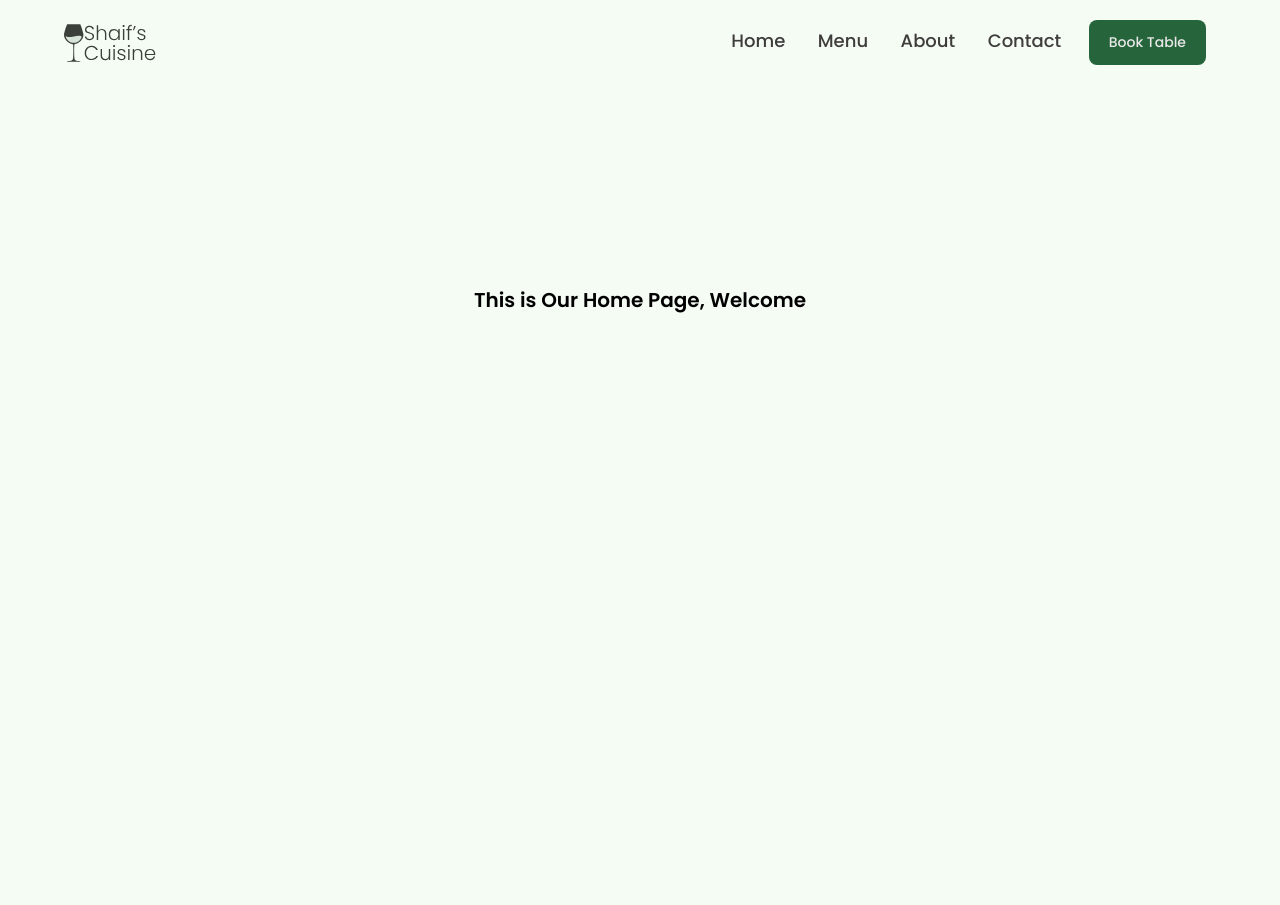
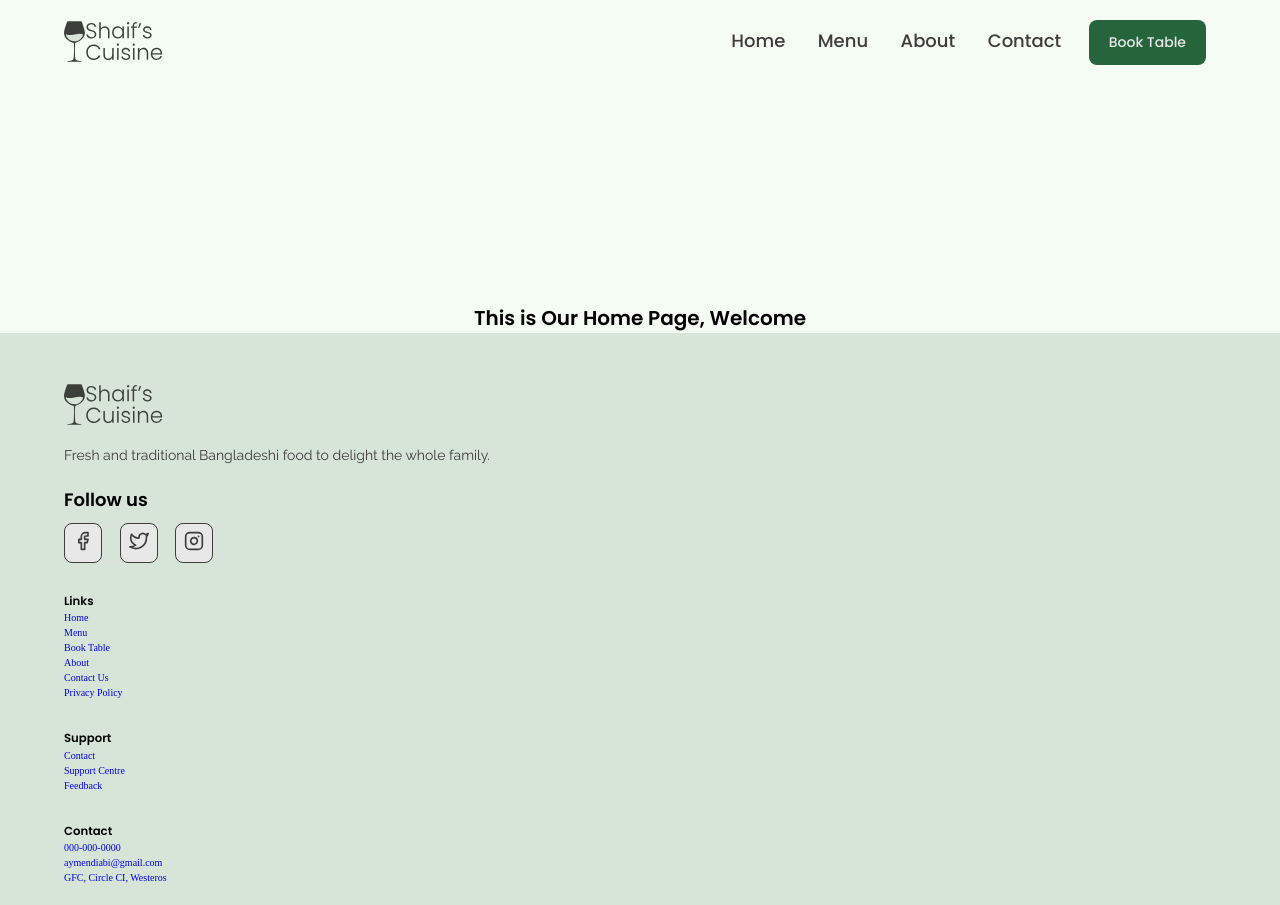
Before and after one commit to AymenDiabi/Shaif-s-Cuisine, a plain HTML site: page index.html in a window 1280 px wide. Before the commit the page ends 800 px from the top, so only its background shows below. Drawn offline with nearby package versions, Linux system fonts and the light colour scheme.

Commit message:
Currently working on the footer but it's not done yet

```diff
--- a/components.css
+++ b/components.css
@@ -126,6 +126,127 @@
   }
 }
 
+/* Footer  */
+
+footer {
+  background-color: var(--lightGreen-1);
+  padding-block: 5rem 2rem;
+}
+
+.footer-wrapper {
+  display: flex;
+  flex-direction: column;
+  gap: 3rem;
+}
+
+.logo {
+  width: 10rem;
+  margin-bottom: 2rem;
+}
+
+.footer-desc {
+  font-size: 1.4rem;
+  color: var(--black-2);
+  margin-bottom: 2rem;
+}
+
+.footer-social_title {
+  font-size: 1.8rem;
+  color: var(--black);
+  margin-bottom: 1rem;
+}
+
+.footer-social li {
+  display: inline-block;
+  margin-right: 1.5rem;
+}
+
+.footer-social a:link,
+.footer-social a:visited {
+  padding: .5rem .8rem;
+  background-color: var(--white-1);
+  border: 1px solid var(--black-2);
+  border-radius: 8px;
+  color: ;
+}
+
+.footer-social svg {
+  width: 2rem;
+  color: var(--black-2);
+}
+
+
+
+
+
+
+
+
+
+
+
+
+
+
+
+
+
+
+
+
+
+
+
+
+
+
+
+
+
+
+
+
+
+
+
+
+
+
+
+
+
+
+
+
+
+
+
+
+
+
+
+
+
+
+
+
+
+
+
+
+
+
+
+
+
+
+
+
+
+
+
+
+
 
 
 
--- a/index.html
+++ b/index.html
@@ -7,14 +7,14 @@
     <meta name="viewport" content="width=device-width, initial-scale=1.0">
     <link rel="shortcut icon" href="images/favicon.ico" type="image/x-icon">
     <!-- Font Family  -->
-        <!-- Poppins  -->
+    <!-- Poppins  -->
     <link rel="preconnect" href="https://fonts.googleapis.com">
     <link rel="preconnect" href="https://fonts.gstatic.com" crossorigin>
     <link href="https://fonts.googleapis.com/css2?family=Poppins:wght@500;600&display=swap" rel="stylesheet">
-        <!-- Raleway -->
-        <link rel="preconnect" href="https://fonts.googleapis.com">
-        <link rel="preconnect" href="https://fonts.gstatic.com" crossorigin>
-        <link href="https://fonts.googleapis.com/css2?family=Raleway:wght@400;500;600&display=swap" rel="stylesheet">
+    <!-- Raleway -->
+    <link rel="preconnect" href="https://fonts.googleapis.com">
+    <link rel="preconnect" href="https://fonts.gstatic.com" crossorigin>
+    <link href="https://fonts.googleapis.com/css2?family=Raleway:wght@400;500;600&display=swap" rel="stylesheet">
     <!-- title -->
     <title>Shaif's Cuisine</title>
     <!-- CSS Links  -->
@@ -22,7 +22,7 @@
     <link rel="stylesheet" href="style.css">
     <link rel="stylesheet" href="components.css">
     <!-- AOS CSS -->
-    <link rel="stylesheet" href="https://unpkg.com/aos@next/dist/aos.css"/>
+    <link rel="stylesheet" href="https://unpkg.com/aos@next/dist/aos.css" />
   </head>
 
   <body>
@@ -35,8 +35,8 @@
           </a>
           <nav>
             <div class="nav__icon">
-              <svg xmlns="http://www.w3.org/2000/svg" width="24" height="24" viewBox="0 0 24 24" fill="none" stroke="currentColor"
-                stroke-width="2" stroke-linecap="round" stroke-linejoin="round">
+              <svg xmlns="http://www.w3.org/2000/svg" width="24" height="24" viewBox="0 0 24 24" fill="none"
+                stroke="currentColor" stroke-width="2" stroke-linecap="round" stroke-linejoin="round">
                 <line x1="3" y1="12" x2="21" y2="12" />
                 <line x1="3" y1="6" x2="21" y2="6" />
                 <line x1="3" y1="18" x2="21" y2="18" />
@@ -45,8 +45,8 @@
             <div class="bg-overlay"></div>
             <ul role="list" class="nav-list">
               <div class="nav__close">
-                <svg xmlns="http://www.w3.org/2000/svg" width="24" height="24" viewBox="0 0 24 24" fill="none" stroke="currentColor"
-                  stroke-width="2" stroke-linecap="round" stroke-linejoin="round">
+                <svg xmlns="http://www.w3.org/2000/svg" width="24" height="24" viewBox="0 0 24 24" fill="none"
+                  stroke="currentColor" stroke-width="2" stroke-linecap="round" stroke-linejoin="round">
                   <line x1="18" y1="6" x2="6" y2="18" />
                   <line x1="6" y1="6" x2="18" y2="18" />
                 </svg>
@@ -66,7 +66,107 @@
     <!-- Nav Section End -->
     <h1 class="idk">This is Our Home Page, Welcome</h1>
 
-
+    <!-- Footer Start -->
+    <footer>
+      <div class="container">
+        <div class="footer-wrapper">
+          <div class="footer-col1">
+            <div class="logo">
+              <img src="images/logo.svg" alt="Logo">
+            </div>
+            <p class="footer-desc">
+              Fresh and traditional Bangladeshi food to delight the whole family.
+            </p>
+            <div class="footer-social">
+              <h4 class="footer-social_title">
+                Follow us
+              </h4>
+              <ul role="list">
+                <li><a href="">
+                  <svg xmlns="http://www.w3.org/2000/svg" width="24" height="24" viewBox="0 0 24 24" fill="none" stroke="currentColor"
+                    stroke-width="2" stroke-linecap="round" stroke-linejoin="round">
+                    <path d="M18 2h-3a5 5 0 0 0-5 5v3H7v4h3v8h4v-8h3l1-4h-4V7a1 1 0 0 1 1-1h3z" />
+                  </svg>
+                </a></li>
+                <li><a href="">
+                  <svg xmlns="http://www.w3.org/2000/svg" width="24" height="24" viewBox="0 0 24 24" fill="none" stroke="currentColor"
+                    stroke-width="2" stroke-linecap="round" stroke-linejoin="round">
+                    <path
+                      d="M23 3a10.9 10.9 0 0 1-3.14 1.53 4.48 4.48 0 0 0-7.86 3v1A10.66 10.66 0 0 1 3 4s-4 9 5 13a11.64 11.64 0 0 1-7 2c9 5 20 0 20-11.5a4.5 4.5 0 0 0-.08-.83A7.72 7.72 0 0 0 23 3z" />
+                  </svg>
+                </a></li>
+                <li><a href="">
+                  <svg xmlns="http://www.w3.org/2000/svg" width="24" height="24" viewBox="0 0 24 24" fill="none" stroke="currentColor"
+                    stroke-width="2" stroke-linecap="round" stroke-linejoin="round">
+                    <rect x="2" y="2" width="20" height="20" rx="5" ry="5" />
+                    <path d="M16 11.37A4 4 0 1 1 12.63 8 4 4 0 0 1 16 11.37z" />
+                    <line x1="17.5" y1="6.5" x2="17.51" y2="6.5" />
+                  </svg>
+                </a></li>
+              </ul>
+            </div>
+          </div>
+          <div class="footer-col2">
+            <h3 class="footer-text_title">
+              Links
+            </h3>
+            <ul role="list" class="footer-text">
+              <li><a href="./index.html">
+                Home
+              </a></li>
+              <li><a href="./menu.html">
+                Menu
+              </a></li>
+              <li><a href="./booking.html">
+                Book Table
+              </a></li>
+              <li><a href="./about.html">
+                About
+              </a></li>
+              <li><a href="./contact.html">
+                Contact Us
+              </a></li>
+              <li><a href="#">
+                Privacy Policy
+              </a></li>
+            </ul>
+          </div>
+          <div class="footer-col3">
+            <h3 class="footer-text_title">
+              Support
+            </h3>
+            <ul role="list" class="footer-text">
+              <li><a href="./contact.html">
+                  Contact
+                </a></li>
+              <li><a href="#">
+                  Support Centre
+                </a></li>
+                <li><a href="#">
+                  Feedback
+                </a></li>
+            </ul>
+          </div>
+          <div class="footer-col4">
+            <h3 class="footer-text_title">
+              Contact
+            </h3>
+            <ul role="list" class="footer-text">
+              <li><a href=tel:000-000-0000"">
+                  000-000-0000
+                </a></li>
+              <li><a href="emailto:aymendiabi@gmail.com">
+                  aymendiabi@gmail.com
+                </a></li>
+              <li><a href="#">
+                  GFC, Circle CI, Westeros
+                </a></li>
+            </ul>
+          </div>
+        </div>
+      </div>
+    </footer>
+    <!-- Footer End -->
 
     <!-- AOS Script -->
     <script src="https://unpkg.com/aos@next/dist/aos.js"></script>
```
